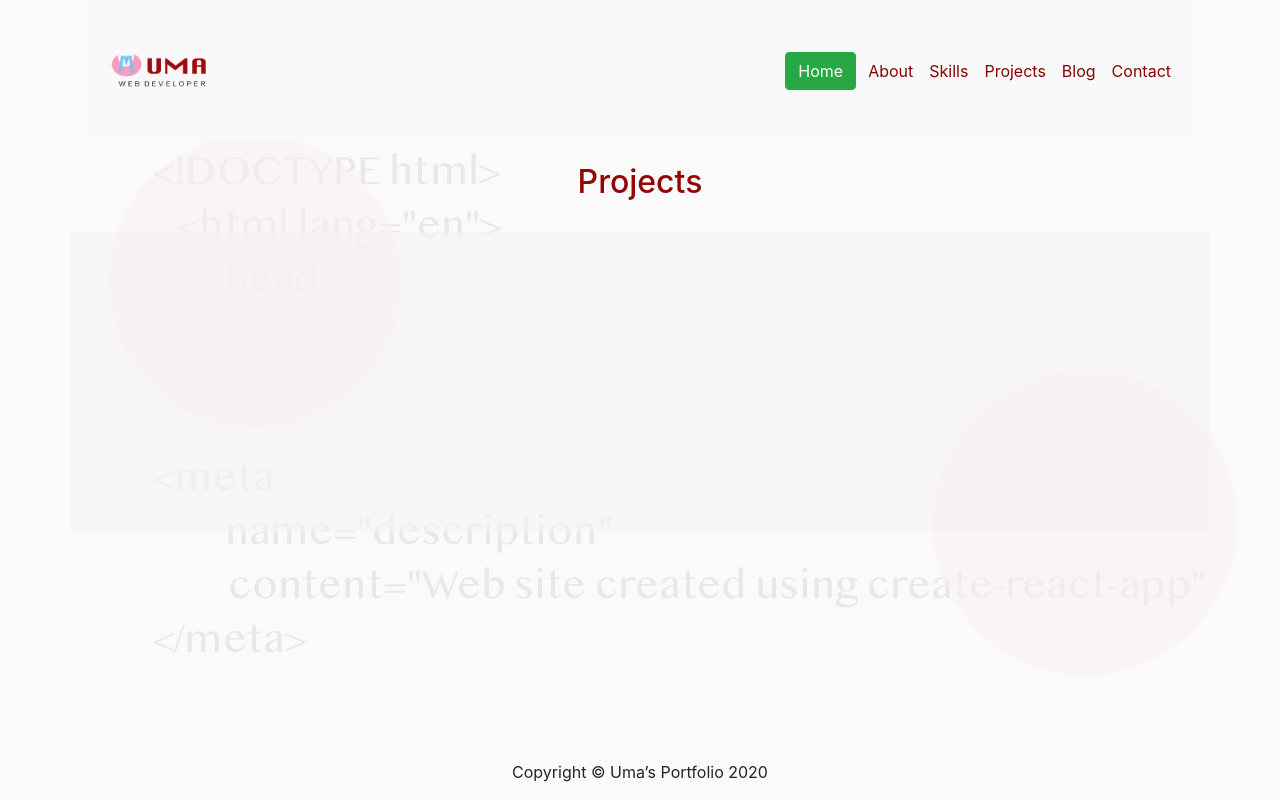
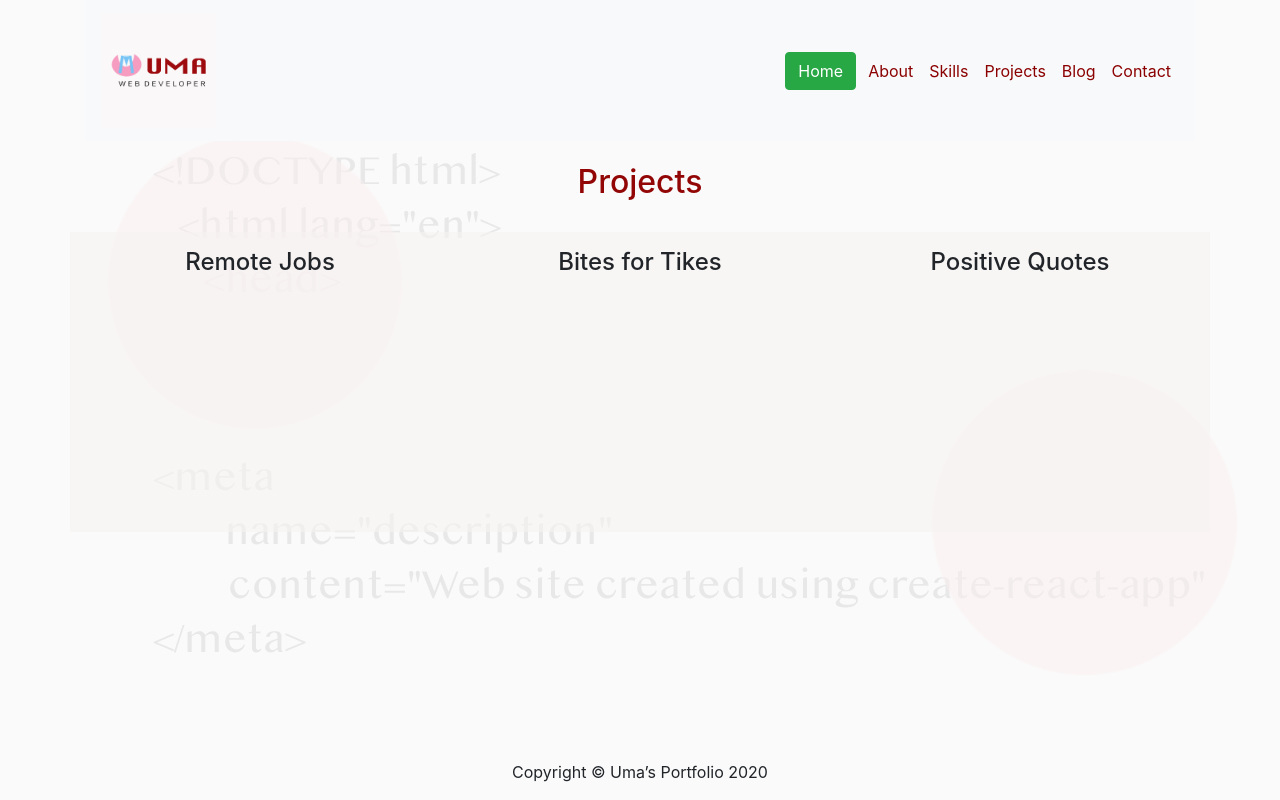
Before and after one commit to mdr-uma/portfolio, a React (Create React App) app: page /projects in a window 1280 px wide. Built offline with nearby package versions, Linux system fonts and the light colour scheme.

Commit message:
add h4 tag to each column div

```diff
--- a/src/components/Projects.js
+++ b/src/components/Projects.js
@@ -6,12 +6,15 @@ const Projects = () => {
             <h2>Projects</h2>
             <div className="row">
                 <div className="col-sm-4 pt-3">
+                    <h4>Remote Jobs</h4>
 
                 </div>
                 <div className="col-sm-4 pt-3">
+                    <h4>Bites for Tikes</h4>
 
                 </div>
                 <div className="col-sm-4 pt-3">
+                    <h4>Positive Quotes</h4>
 
                 </div>
             </div>
```
